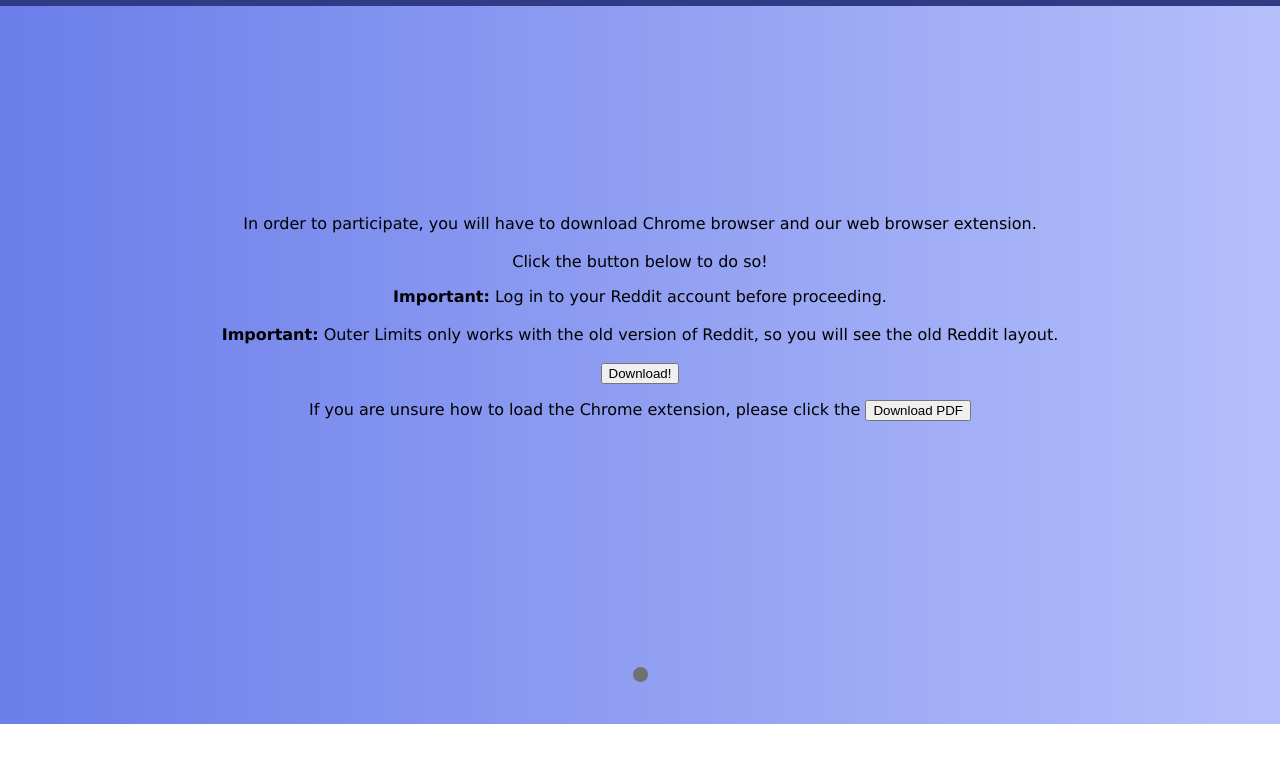
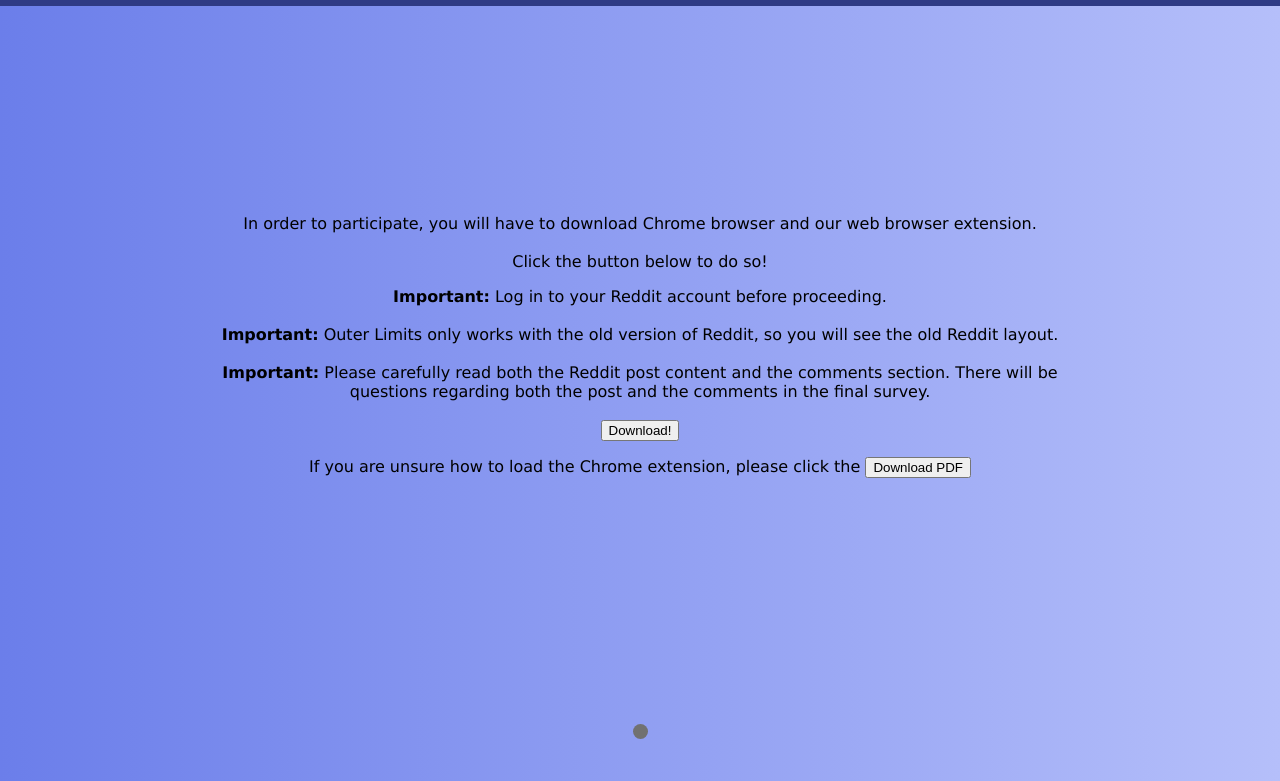
Before and after one commit to chenchenmao96/Outer-Limit_Backend, a website: page public/index.html in a window 1280 px wide. Shown: the part 87-868 px from the top of the page. Before the commit the page ends 811 px from the top, so only its background shows below. Drawn offline with Linux system fonts and the light colour scheme.

Commit message:
add message

```diff
--- a/public/index.html
+++ b/public/index.html
@@ -24,6 +24,7 @@
                 <p>In order to participate, you will have to download Chrome browser and our web browser extension. <br><br>Click the button below to do so!</p>
                 <strong>Important:</strong> Log in to your Reddit account before proceeding.<br><br>
                 <strong>Important:</strong> Outer Limits only works with the old version of Reddit, so you will see the old Reddit layout.<br><br>
+                <strong>Important:</strong> Please carefully read both the Reddit post content and the comments section. There will be questions regarding both the post and the comments in the final survey.<br><br>
                 <a href="Outer-Limit.zip" download>
                     <button type="button">Download!</button>
                 </a>
```
Also changed, not shown: 3 other files.
